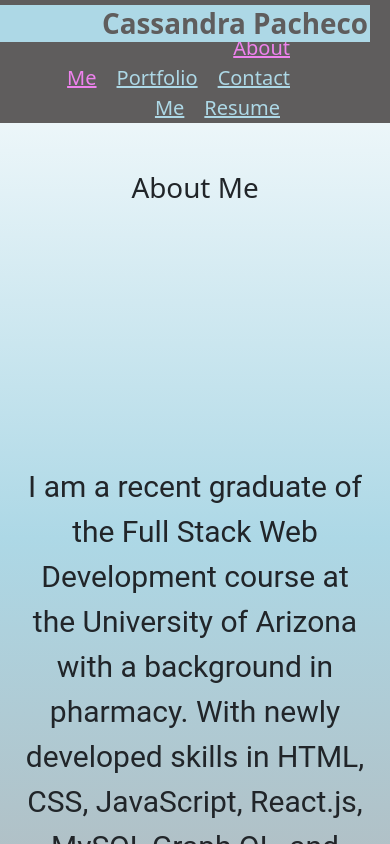
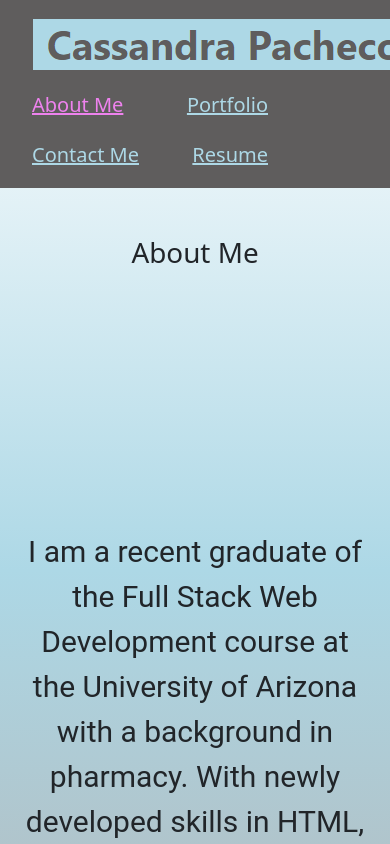
Before and after one commit to Cassiep1986/React-Portfolio, a React (Create React App) app: page / in a window 390 px wide. Shown: the top 844 px of the page. Built offline with nearby package versions, Linux system fonts and the light colour scheme.

Commit message:
made navbar responsive

```diff
--- a/src/Components/Header.js
+++ b/src/Components/Header.js
@@ -3,10 +3,10 @@ import {NavLink} from 'react-router-dom'
 function Header() {
   return (
     <header>
-      <h1 id="name">Cassandra Pacheco</h1>
 
-      <nav className="topnav">
-
+      <nav className="navbar navbar-expand-md topnav">
+        <div className="container-fluid">
+        <a class="navbar-brand" href="#"><img src="./images/name_img.PNG" alt="Cassandra Pacheco" width="" height=""/></a>
         <NavLink to="/" exact activeStyle={{color:"violet"}}>About Me</NavLink>
 
         <NavLink to="/portfolio"activeStyle={{color:"violet"}}>Portfolio</NavLink>
@@ -14,6 +14,7 @@ function Header() {
         <NavLink to="/contact"activeStyle={{color:"violet"}}>Contact Me</NavLink>
 
         <NavLink to="/resume"activeStyle={{color:"violet"}}>Resume</NavLink>
+      </div>
       </nav>
 
     </header>
```
Also changed, not shown: public/images/name_img.PNG (added).
